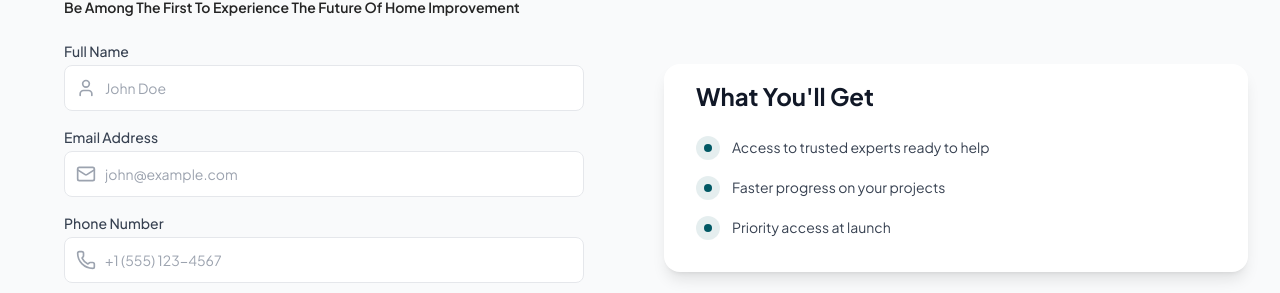
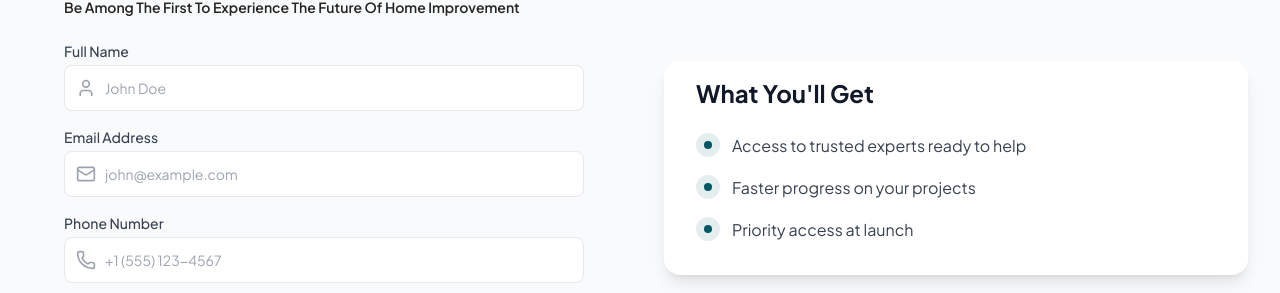
Before and after one commit to dignitestudios-dev/NexaHome-Landing-Page, a Next.js app: page /homeowners in a window 1280 px wide. Shown: the part 4959-5252 px from the top of the page. Built offline with nearby package versions, Linux system fonts and the light colour scheme.

Commit message:
Update: Remove redundant text size specification in HomeownersWaitlist component

```diff
--- a/components/homeowners/HomeownersWaitlist.jsx
+++ b/components/homeowners/HomeownersWaitlist.jsx
@@ -126,7 +126,7 @@ export default function HomeownersWaitlist() {
                   <div className="bg-[#0058641A] p-2 rounded-full flex-shrink-0">
                     <div className="w-2 h-2 bg-[#005864] rounded-full" />
                   </div>
-                  <span className="text-gray-700 leading-relaxed text-sm">
+                  <span className="text-gray-700 leading-relaxed">
                     {b}
                   </span>
                 </li>
```
